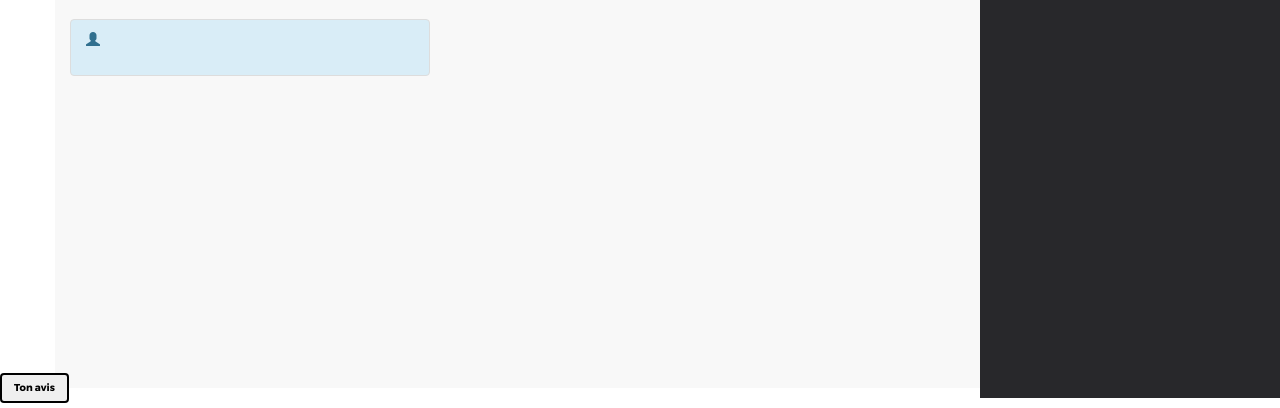
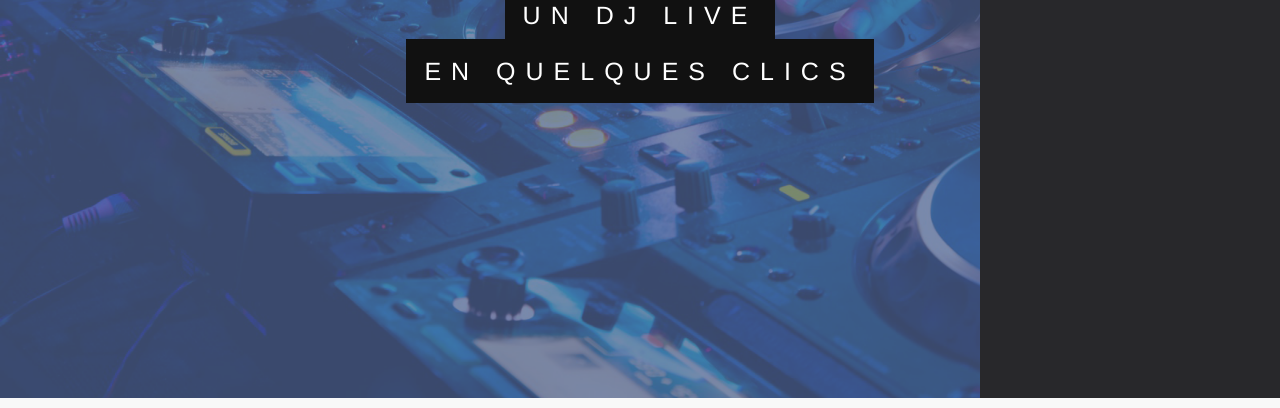
Before and after one commit to Zodar/beatmydj, a Symfony app: template app/Resources/views/home/profil.html.twig in a window 1280 px wide. Shown: the part 402-810 px from the top of the page. Run offline with Twig, Linux system fonts and the light colour scheme; the template is opened without the code that fills it, so the values that code supplies are empty; some libraries are stand-ins or nearby versions.

Commit message:
Finalisation du front de la page d'acceuil ainsi que du header

```diff
--- a/app/Resources/views/base.html.twig
+++ b/app/Resources/views/base.html.twig
@@ -41,7 +41,7 @@
 
 <body  ng-app="beatMyDj">
 		{% include 'header.html.twig' %}
-        <div id="main_content" class="container" >
+        <div id="main_content" class="container col-md-12"  >
 	        {% block body %}{% endblock %}
         </div>
 
--- a/app/Resources/views/header.html.twig
+++ b/app/Resources/views/header.html.twig
@@ -1,10 +1,8 @@
 	<input type="hidden" value="{{path('homepage')}}" name="baseurl"/>
     <input type="hidden" name="photo_path" value="{{asset('uploads/dj_photos/')}}">
-    {% if app.user and app.user.userName and app.user.id %}
-    	<input type="hidden" value="{{app.user.id}}" name="userConnected_id"/>
-    	<input type="hidden" value="{{app.user.userName}}" name="user_userName"/>
-    {% endif %}
-  <nav class="nav bar navbar-default">
+
+    	<div class="headerImage">
+    			  <nav class="nav bar navbar-default headerNavbar">
     <div class="container-fluid">
       <div class="navbar-header">
 
@@ -14,16 +12,7 @@
 
       </div>
       <ul class="nav navbar-nav pull-right">
-
-
         <li>
-	        <a href="{{ path('homepage') }}">
-		      <button type="button" class="btn btn-primary btn-sm">
-	            <span class="glyphicon glyphicon-home"></span> Home
-	          </button>
-	        </a>
-        </li>
-         <li>
 	        <a href="#" id="search_menu">
 		      <span class="inner-addon">
 				    <span id="loupe_search_dj" class="glyphicon glyphicon-search"><input class="StreamsTopBar-searchInput" type="text" id="search-query" placeholder="Recherche par pseudo" name="name" disable>
@@ -31,11 +20,18 @@
 			  </span>
 			</a>
         </li>
+        <li>
+	        <a href="{{ path('homepage') }}">
+		      <button type="button" class="btn btn-sm buttonHeader">
+		      	Home
+	          </button>
+	        </a>
+        </li>
+
 
         <li>
 	        <a href="{{ path('search_advanced') }}">
-		      <button type="button" class="btn btn-primary btn-sm">
-	            <span class="glyphicon glyphicon-music"></span>
+		      <button type="button" class="btn btn-sm buttonHeader">
 	             Nos DJ
 	          </button>
 	        </a>
@@ -54,45 +50,58 @@
 
 	        <li>
 		        <a href="{{ path('messages') }}">
-			      <button type="button" class="btn btn-primary btn-sm">
-		            <span class="glyphicon glyphicon-inbox"></span> {{ fos_message_nb_unread() }}
+			      <button type="button" class="btn btn-sm buttonHeader">
+		  				{{ fos_message_nb_unread() }}
 		          </button>
 		        </a>
 	        </li>
 
 	        <li>
 		        <a href="{{ path('profil') }}">
-			      <button type="button" class="btn btn-success btn-sm">
-		            <span class="glyphicon glyphicon-user"></span> {{ app.user.firstName }} {{ app.user.lastName }}
+			      <button type="button" class="btn btn-sm buttonHeader">
+		         	{{ app.user.firstName }} {{ app.user.lastName }}
 		          </button>
 		        </a>
 	        </li>
 
 	        <li>
 	         <a href="{{ path('logout') }}">
-	          <button type="button" class="btn btn-success btn-sm">
-	            <span class="glyphicon glyphicon-log-out"></span> Log out
+	          <button type="button" class="btn btn-sm buttonHeader">
+				 Log out
 	          </button>
 	          </a>
 	        </li>
         {% else %}
 	        <li>
 		    	<a href="#">
-		          <button type="button" class="login-btn btn btn-success btn-sm" data-toggle="modal" data-target="#inscription_modal">
+		          <button type="button" class="btn btn-sm buttonHeader" data-toggle="modal" data-target="#inscription_modal">
 		            Inscription
 		          </button>
 		        </a>
 	        </li>
 	        <li>
 	        	<a href="{{path('login')}}">
-	  			  <button type="button" class="login-btn btn btn-success btn-sm"> Connexion </button>
+	  			  <button type="button" class="btn btn-sm buttonHeader"> Connexion </button>
 	            </a>
 	        </li>
         {% endif %}
       </ul>
     </div>
   </nav>
+ <div class="centerText">
+    <span class="textHeader">UN DJ LIVE</span>
+    <br>
+    <br>
+    <span class="textHeader">EN QUELQUES CLICS</span>
+  </div>
 
+    	</div>
+
+
+    {% if app.user and app.user.userName and app.user.id %}
+    	<input type="hidden" value="{{app.user.id}}" name="userConnected_id"/>
+    	<input type="hidden" value="{{app.user.userName}}" name="user_userName"/>
+    {% endif %}
   {% if app.user %} {% else %}
   <!-- POP UP INSCRIPTION -->
   <div id="inscription_modal" class="modal fade" tabindex="-1"
--- a/web/css/main.css
+++ b/web/css/main.css
@@ -1,7 +1,7 @@
 /* Set padding to keep content from hitting the edges */
 @font-face {
     font-family: 'Montserrat-Regular';
-    src: url('/web/fonts/Montserrat-bold.ttf');
+    src: url('/web/fonts/Montserrat-Bold.ttf');
 }
 
 .body-content {
@@ -20,11 +20,10 @@
 input, select {
 	max-width: 280px;
 }
-body {
-	color: black;
-	background-color: white;
-	font-family: Montserrat-Regular;
-	margin: 0;
+
+body, html {
+    height: 100%;
+    margin: 0;
 }
 
 .font-small {
@@ -492,6 +491,7 @@ float: right;
 
 .featurette{
 	min-height: 400px;
+	padding: 20px;
 }
 
 
@@ -527,3 +527,45 @@ float: right;
 footer{
 min-height: 300px;
 }
+
+.HomelistDJ {
+
+	font-size: 30px;
+}
+
+.headerImage {
+    /* The image used */
+
+    background-image: url("/images/header.png");
+    height: 100%;
+    background-position: center;
+    background-repeat: no-repeat;
+    background-size: cover;
+}
+
+.headerNavbar{
+	opacity: 0.3;
+}
+
+.textHeader {
+    background-color: #111;
+    color: #fff;
+    padding: 18px;
+    font-size: 25px;
+    letter-spacing: 10px;
+}
+.centerText {
+    position: absolute;
+    left: 0;
+    top: 50%;
+    width: 100%;
+    text-align: center;
+    color: #000;
+}
+
+.buttonHeader {
+	background: none;
+	font-color: white;
+	font-size : 18px;
+
+}
```
Also changed, not shown: app/Resources/views/home/home.html.twig (+43 -38 lines).
